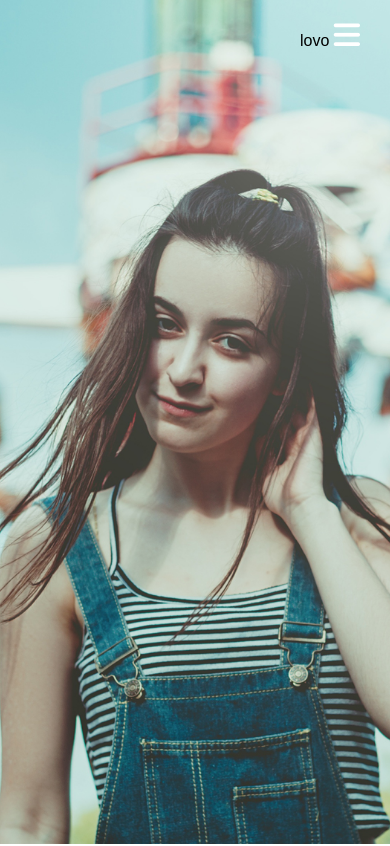
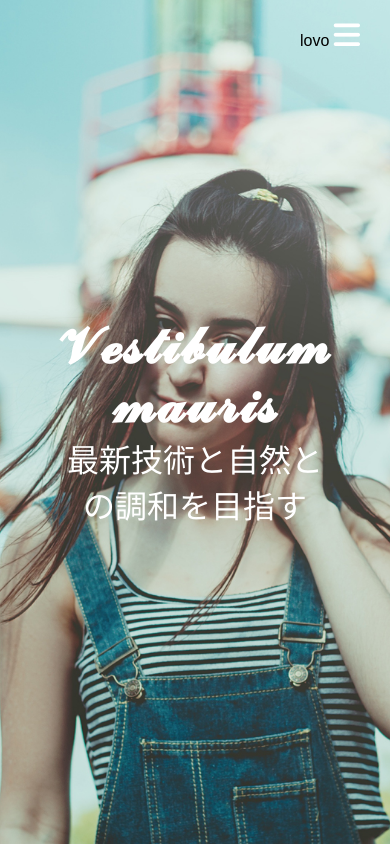
Before and after one commit to Badol-Hossain1/task_for_jobs, a plain HTML site: page index.html in a window 390 px wide. Shown: the top 846 px of the page. Drawn offline with Linux system fonts and the light colour scheme.

Commit message:
feat: added the vision

```diff
--- a/index.html
+++ b/index.html
@@ -12,10 +12,17 @@
 <body>
 
 
-        <!-- <img class="nav-image" src="./images/mainImg.jpg" alt="" srcset=""> -->
+
 
     <!-- navbar  -->
      <div class="background">
+        <div  class="h1">
+
+            <h1>𝓥𝓮𝓼𝓽𝓲𝓫𝓾𝓵𝓾𝓶 𝓶𝓪𝓾𝓻𝓲𝓼</h1>
+            <p>
+                最新技術と自然との調和を目指す
+            </p>
+        </div>
 
          <nav>
             <ul  id="menuList">
@@ -33,6 +40,13 @@
             </div>
          </nav>
      </div>
+     <!-- vision -->
+      <div>
+        <h1 style="text-align: center; margin-top: 19px;">VISION</h1>
+        <p style="text-align: center; width: 60%; margin: auto; margin-top: 15px;">
+            ちかごろ世間で日本歴史の科学的研究ということがしきりに叫ばれている。科学的研究というのが近代史学の学問的方法による研究という意長であるならば、これは天字の手先の おいては一般に行われていることであるから、今さらこと新しくいうには及ばないはずである。上にいったようなことがらについては、味あいまいな態度をとり、または真実 知識を強いて注入していたことも、明かな事実である。
+        </p>
+      </div>
 <script src="./app.js"></script>
 </body>
 </html>
--- a/style.css
+++ b/style.css
@@ -10,22 +10,34 @@
     width: 100%;
    }
 
-   .background{
+
+
+   .background {
+    position: relative;
+
     background-image: url('./images/mainImg.jpg');
-    background-size: 100%;  /* 70% width, auto height */
-    background-position: center center;  /* center the image */
+    background-size: 70% auto; /* Set width to 70% and auto height */
+    background-position: center -10%; /* Center horizontally and move 20% upwards */
     background-repeat: no-repeat;
     width: 100%;
-    height: 100%; /* full screen height */
-    position: relative;
-   }
+    height: 100%;
+  }
+  .h1 {
+    position: absolute;
+    top: 40%;
+    left: 50%;
+    transform: translate(-50%, -50%);
+    color: white;
+    text-align: center;
+    z-index: 10;
+  }
+  .h1 h1{
+   font-weight: 600;
+    font-size: 50px;
+  }
 
 
-   /* .nav-image{
-    width: 70%;
-    display: block;
-    margin:0 auto;
-   } */
+
 
 
     nav{
@@ -77,9 +89,9 @@
           text-align: center;
           padding: 10px 0;
           list-style: none;
-
           overflow: hidden;
           color: black;
+          z-index: 50;
         }
 
         nav ul li {
@@ -99,4 +111,15 @@
         #menuList{
             transition: all 0.5s;
         }
+
+        .h1 {
+            position: absolute;
+            top: 50%;
+            left: 50%;
+            transform: translate(-50%, -50%);
+            font-size: 2rem;
+            color: white;
+            text-align: center;
+            z-index: 10;
+          }
       }
```
